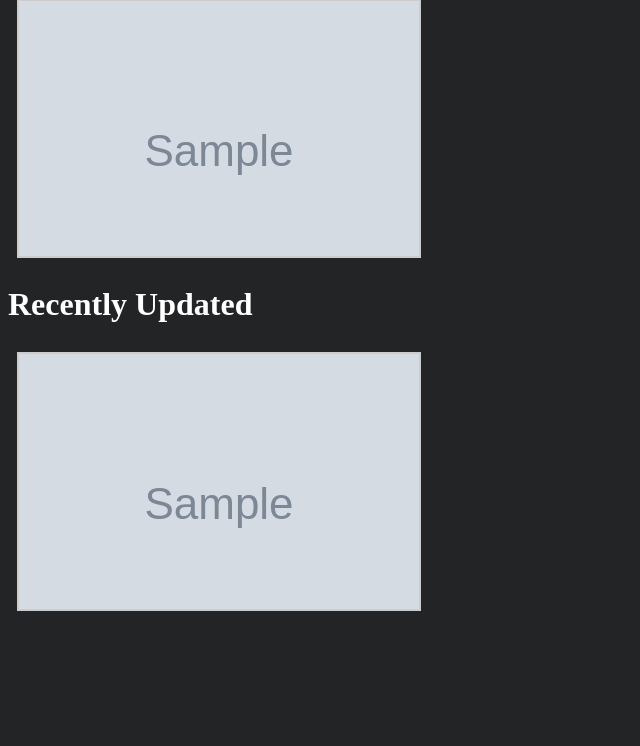
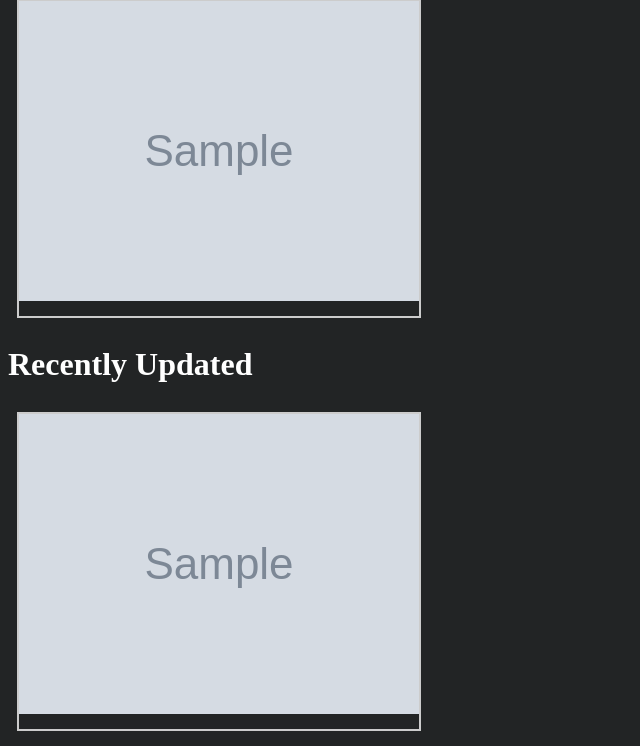
Before and after one commit to GamingLegion/punk_cloud, a PHP site: page /PunkCloud/php/home.php in a window 1280 px wide. Shown: the part 171-917 px from the top of the page, without its empty margins (0-640 px from the left). Before the commit the page ends 782 px from the top, so only its background shows below. Run offline with PHP 8.4, Linux system fonts and the light colour scheme; tables that the repository leaves empty or names only in its code hold one stand-in row (values such as "Sample post"); grey boxes marked "Sample" are stand-in pictures.

Commit message:
changed card height

```diff
--- a/css/card.css
+++ b/css/card.css
@@ -5,7 +5,7 @@
    border: 2px solid #ccc;
    margin: 7px 9px;
    min-width: 185px;
-   height: 255px;
+   height: 315px;
    overflow: hidden;
 }
 #thumbnail {
```
